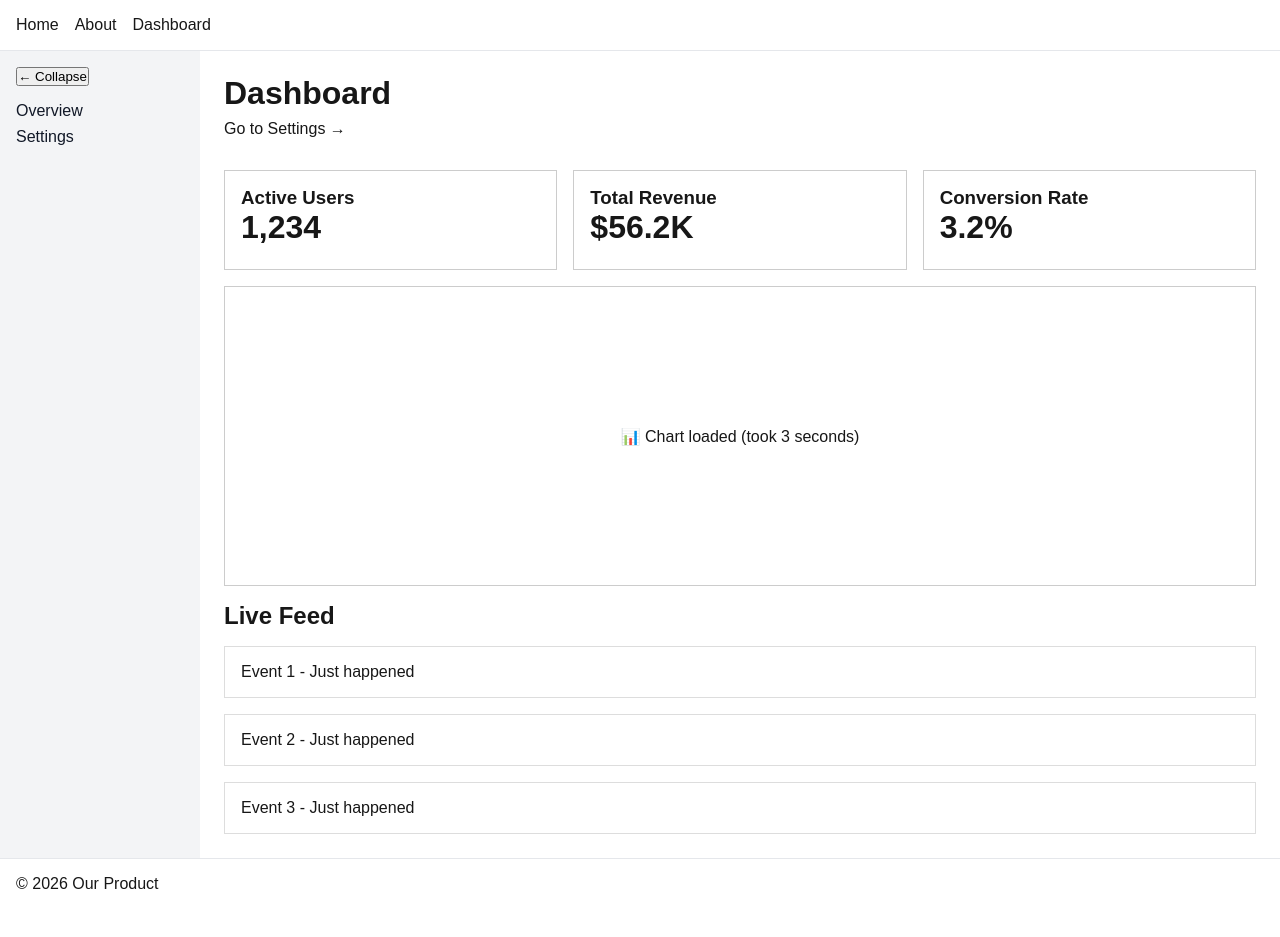
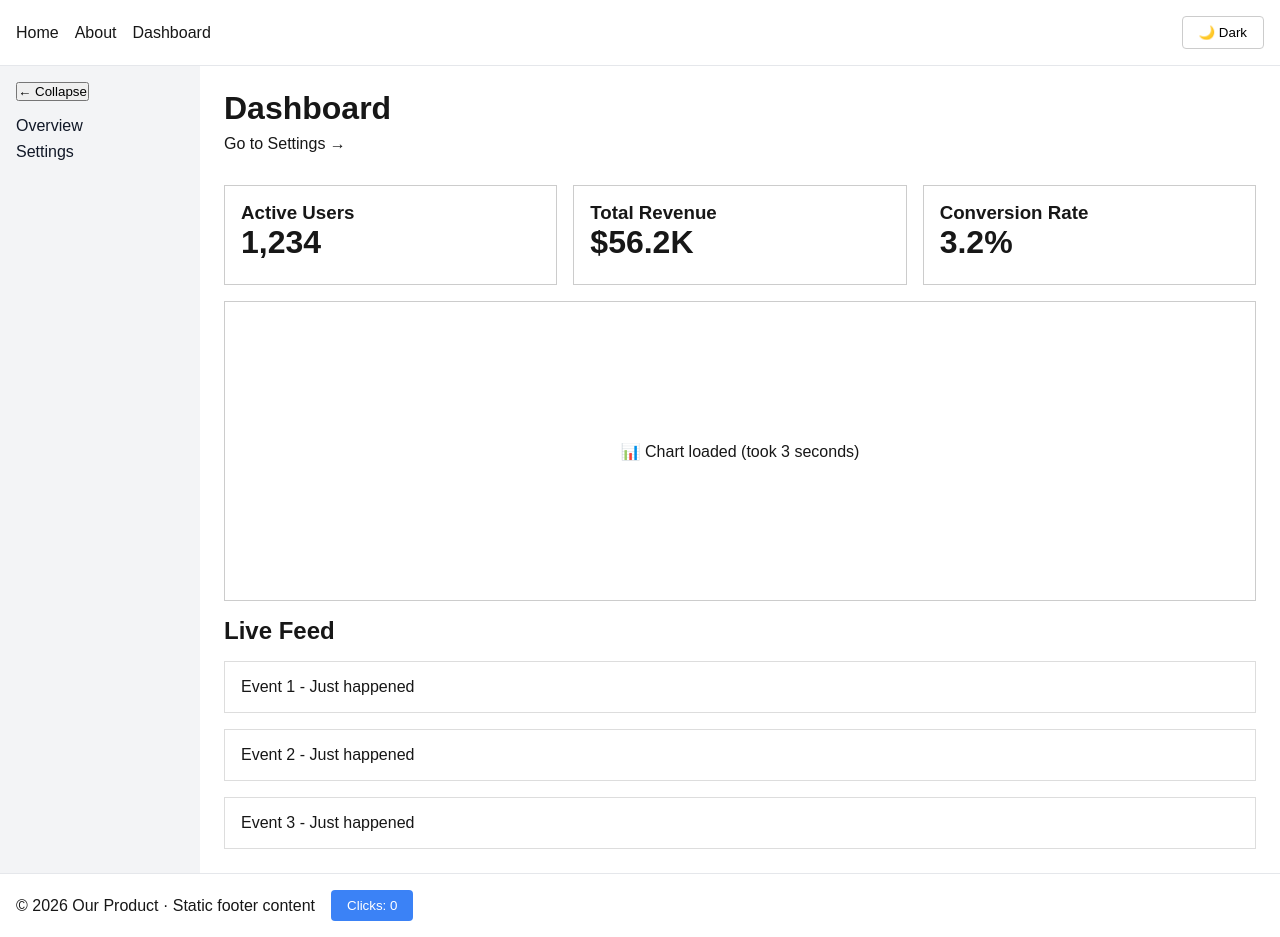
Before and after one commit to SuryaKamalND/nextjs-sprint1-simulated-work, a Next.js app: page /dashboard in a window 1280 px wide. Before the commit the page ends 909 px from the top, so only its background shows below. Built offline with nearby package versions, Linux system fonts and the light colour scheme.

Commit message:
feat(leaf): keep header/footer as server components with ThemeToggle and CounterButton client leaves

```diff
--- /dev/null
+++ b/components/CounterButton.tsx
@@ -0,0 +1,24 @@
+"use client";
+
+// Leaf Client Component: the only part of the Footer that needs the browser.
+import { useState } from "react";
+
+export default function CounterButton() {
+  const [count, setCount] = useState(0);
+
+  return (
+    <button
+      onClick={() => setCount((c) => c + 1)}
+      style={{
+        padding: "0.5rem 1rem",
+        backgroundColor: "#3b82f6",
+        color: "white",
+        border: "none",
+        borderRadius: "4px",
+        cursor: "pointer",
+      }}
+    >
+      Clicks: {count}
+    </button>
+  );
+}
--- a/components/Footer.tsx
+++ b/components/Footer.tsx
@@ -1,7 +1,13 @@
+// Server Component (no 'use client'): static footer text rendered on the server.
+// Only the CounterButton leaf inside it is a Client Component.
+import CounterButton from "./CounterButton";
+
 export function Footer() {
   return (
-    <footer style={{ padding: "1rem", borderTop: "1px solid #e5e7eb" }}>
-      <p>© 2026 Our Product</p>
+    <footer style={{ padding: "1rem", borderTop: "1px solid #e5e7eb", display: "flex", gap: "1rem", alignItems: "center" }}>
+      <p>© 2026 Our Product · Static footer content</p>
+      {/* Interactive leaf */}
+      <CounterButton />
     </footer>
   );
 }
--- a/components/Header.tsx
+++ b/components/Header.tsx
@@ -1,13 +1,26 @@
+// Server Component (no 'use client'): static nav rendered on the server.
+// Only the ThemeToggle leaf inside it is a Client Component.
 import Link from "next/link";
+import ThemeToggle from "./ThemeToggle";
 
 export function Header() {
   return (
-    <header style={{ padding: "1rem", borderBottom: "1px solid #e5e7eb" }}>
+    <header
+      style={{
+        display: "flex",
+        justifyContent: "space-between",
+        alignItems: "center",
+        padding: "1rem",
+        borderBottom: "1px solid #e5e7eb",
+      }}
+    >
       <nav style={{ display: "flex", gap: "1rem" }}>
         <Link href="/">Home</Link>
         <Link href="/about">About</Link>
         <Link href="/dashboard">Dashboard</Link>
       </nav>
+      {/* Interactive leaf */}
+      <ThemeToggle />
     </header>
   );
 }
--- /dev/null
+++ b/components/ThemeToggle.tsx
@@ -0,0 +1,24 @@
+"use client";
+
+// Leaf Client Component: the only part of the Header that needs the browser.
+import { useState } from "react";
+
+export default function ThemeToggle() {
+  const [isDark, setIsDark] = useState(false);
+
+  return (
+    <button
+      onClick={() => setIsDark(!isDark)}
+      style={{
+        padding: "0.5rem 1rem",
+        backgroundColor: isDark ? "#333" : "#fff",
+        color: isDark ? "#fff" : "#000",
+        border: "1px solid #ccc",
+        borderRadius: "4px",
+        cursor: "pointer",
+      }}
+    >
+      {isDark ? "☀️ Light" : "🌙 Dark"}
+    </button>
+  );
+}
```
